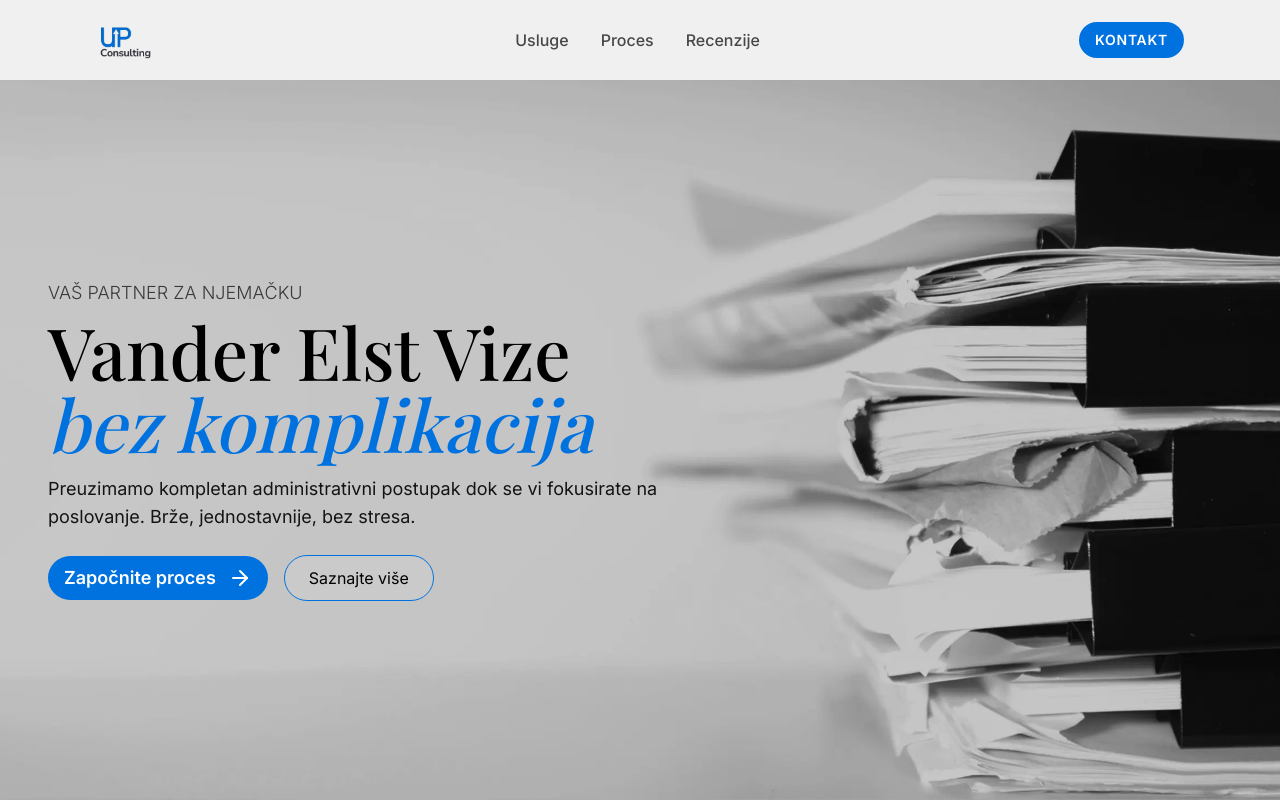
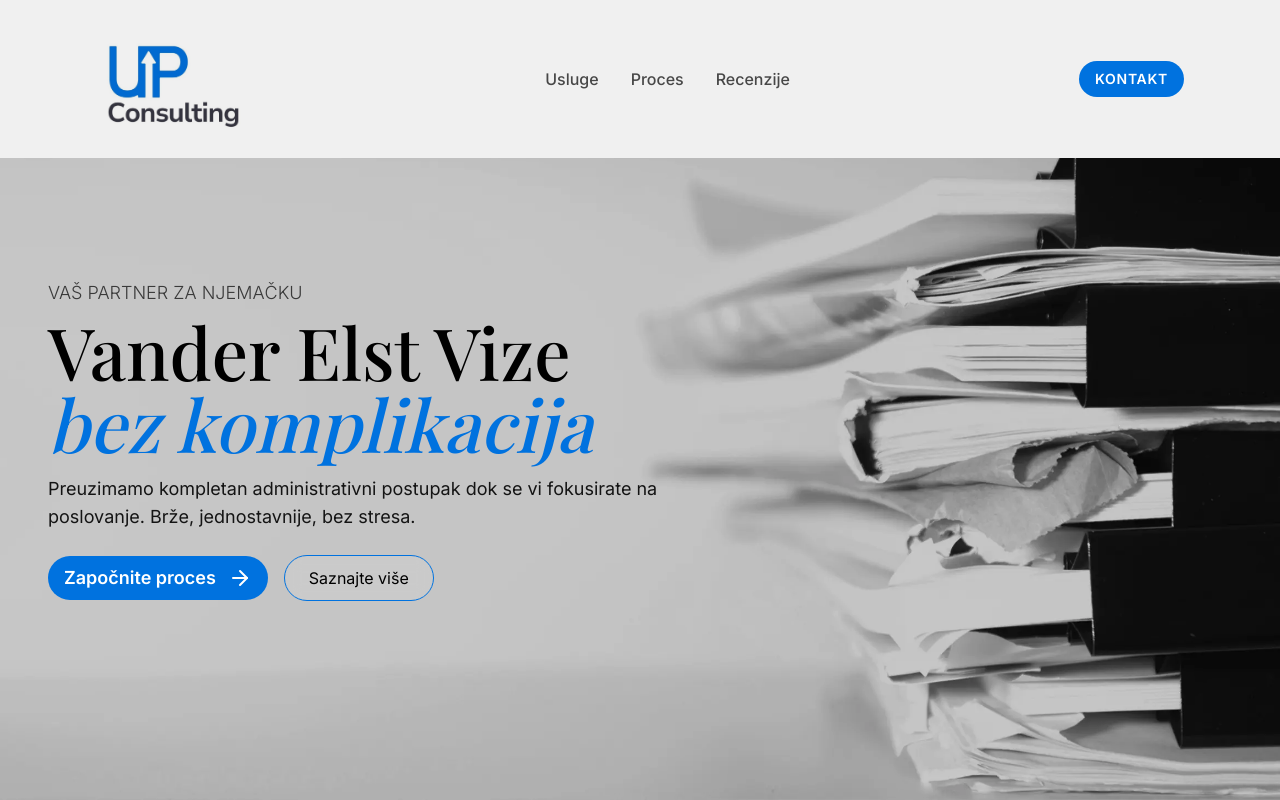
Before and after one commit to AdrianPalcic/up-consulting, a Next.js app: page / in a window 1280 px wide. Shown: the top 800 px of the page. Built offline with nearby package versions, Linux system fonts and the light colour scheme; a web font is replaced by a local one.

Commit message:
new logo sizes

```diff
--- a/components/Navbar.tsx
+++ b/components/Navbar.tsx
@@ -8,14 +8,15 @@ const Navbar = () => {
       <nav className='mx-auto px-4 sm:px-12 py-4 flex justify-between items-center'>
 
         {/* Logo */}
-        <a href='/' className="logo w-20 md:w-25 h-auto">
+        <a href='/' className="relative block w-32 md:w-40">
           <Image
-          src="/logo.jpeg"
-           alt="Pomoć pri dobivanju Vander Elst Vize"
-           width={140} // Lighthouse dimenzije
-          height={110}
-          className="h-12 w-auto mix-blend-multiply"
-/>
+            src="/logo.jpeg"
+            alt="UP Consulting - Eksperti za Vander Elst vize"
+            width={760}
+            height={600}
+            fetchPriority='high'
+            className="w-full h-auto mix-blend-multiply"
+          />
         </a>
 
         {/* Linkovi - Skriveni na mobitelu (hidden), vidljivi od md (flex) */}
```
